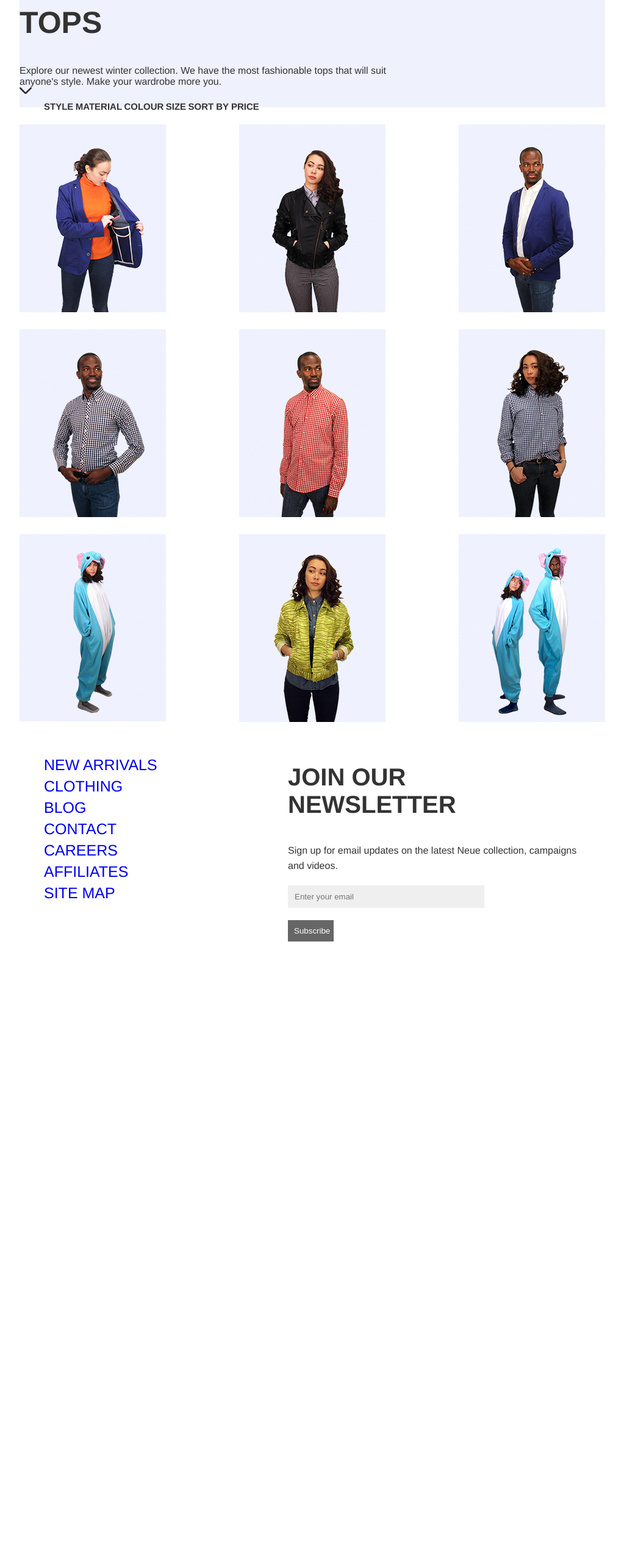
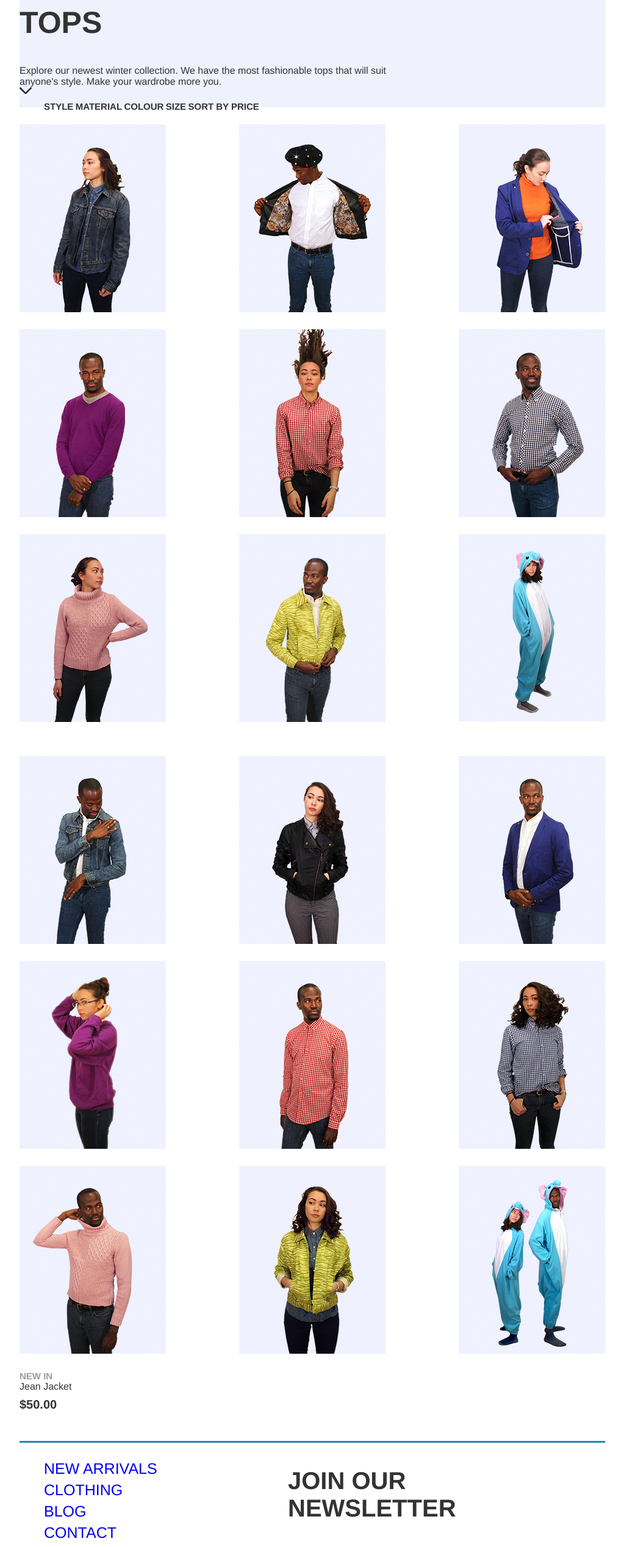
Before and after one commit to kchang00/chang_k_paterson_a_final_integrated_neue, a plain HTML site: page gallery.html in a window 1280 px wide. Shown: the part 240-2777 px from the top of the page at 61% size, without its empty margins (128-1151 px from the left). Before the commit the page ends 1902 px from the top, so only its background shows below. Drawn offline with Linux system fonts and the light colour scheme; files whose address does not match are found by name.

Commit message:
modified gallery

```diff
--- a/css/main.css
+++ b/css/main.css
@@ -391,7 +391,33 @@ input{
 	width: 20px;
 }
 
-#galleryImages
+#galleryImagesStatic
+{
+	margin-bottom: 28px;
+	display: flex;
+	flex-direction: column;
+	justify-content: space-between;
+/*	position: absolute;*/
+/*	background-color: blue;*/
+
+}
+
+.galleryRowStatic
+{
+
+	margin-top: 28px;
+	display: flex;
+	flex-direction: row;
+  	justify-content: space-between;
+/* 	background-color: tomato;*/
+}
+
+.galleryImgStatic:hover
+{
+	opacity: 0;
+}
+
+#galleryImagesRollover
 {
 	margin-bottom: 28px;
 	display: flex;
@@ -401,7 +427,7 @@ input{
 
 }
 
-.galleryRow
+.galleryRowRollover
 {
 
 	margin-top: 28px;
@@ -411,13 +437,27 @@ input{
 /* 	background-color: tomato;*/
 }
 
-
-.galleryImgStatic
+.galleryText
 {
-	position: absolute;
+	display: flex;
+	flex-direction: column;
+	justify-content: space-between;
+	margin-top: 28px;
+	padding-bottom: 40px;
+	border-bottom: 3px #1c8ab6 solid;
+	text-align: left;
 }
 
-.galleryImgStatic:hover
+.galleryNew
 {
-	opacity: 0;
+	font-size: 15px;
+	font-weight: bold;
+	color: #9c9c9c;
 }
+
+.galleryPrice
+{
+	font-size: 20px;
+	font-weight: bold;
+	line-height: 40px;
+}
--- a/gallery.html
+++ b/gallery.html
@@ -49,41 +49,54 @@
             </nav>
         </section>
 
-        <section id="galleryImages">
-            <h2 class="hidden">Gallery Images</h2>
-            <div class="galleryRow">
-            	<img class="galleryImgStatic" src="images/gallery_jeans_jacket_static_1.jpg" alt="Jean Jacket">
-                <img class="galleryImgRollover" src="images/gallery_jeans_jacket_hover_1.jpg" alt="Jean Jacket">
-
+        <section id="galleryImagesStatic">
+            <h2 class="hidden">Static Gallery Images</h2>
+            <div class="galleryRowStatic">
+                <img class="galleryImgStatic" src="images/gallery_jeans_jacket_static_1.jpg" alt="Jean Jacket">
                 <img class="galleryImgStatic" src="images/gallery_leather_jacket_static_2.jpg" alt="Leather Jacket">
-                <img class="galleryImgRollover" src="images/gallery_leather_jacket_hover_2.jpg" alt="Leather Jacket">
-
                 <img class="galleryImgStatic" src="images/gallery_blazer_static_3.jpg" alt="Royal Blue Blazer">
-                <img class="galleryImgRollover" src="images/gallery_blazer_hover_3.jpg" alt="Royal Blue Blazer">
             </div>
 
-            <div class="galleryRow">
+            <div class="galleryRowStatic">
                 <img class="galleryImgStatic" src="images/gallery_purple_sweater_static_4.jpg" alt="Purple Sweater">
+                <img class="galleryImgStatic" src="images/gallery_red_chequed_shirt_static_5.jpg" alt="Red Flannel">
+                <img class="galleryImgStatic" src="images/gallery_blue_chequed_shirt_static_6.jpg" alt="Blue Flannel">
+            </div>
+
+            <div class="galleryRowStatic">
+                <img class="galleryImgStatic" src="images/gallery_pink_sweater_static_7.jpg" alt="Pink Sweater">
+                <img class="galleryImgStatic" src="images/gallery_green_jacket_static_8.jpg" alt="Green Zebra Stripes Jacket">
+                <img class="galleryImgStatic" src="images/gallery_onesie_static_9.jpg" alt="Elephant Onesie">
+            </div>
+        </section><!-- end static gallery -->
+
+        <section id="galleryImagesRollover">
+            <h2 class="hidden">Rollover Gallery Images</h2>
+            <div class="galleryRowRollover">
+                <img class="galleryImgHover" src="images/gallery_jeans_jacket_hover_1.jpg" alt="Jean Jacket">
+                <img class="galleryImgHover" src="images/gallery_leather_jacket_hover_2.jpg" alt="Leather Jacket">
+                <img class="galleryImgHover" src="images/gallery_blazer_hover_3.jpg" alt="Royal Blue Blazer">
+            </div>
+
+            <div class="galleryRowRollover">
                 <img class="galleryImgRollover" src="images/gallery_purple_sweater_hover_4.jpg" alt="Purple Sweater">
-
-                <img class="galleryImgStatic" src="images/gallery_red_chequed_shirt_static_5.jpg" alt="Red Flannel">
                 <img class="galleryImgRollover" src="images/gallery_red_chequed_shirt_hover_5.jpg" alt="Red Flannel">
-
-                <img class="galleryImgStatic" src="images/gallery_blue_chequed_shirt_static_6.jpg" alt="Blue Flannel">
                 <img class="galleryImgRollover" src="images/gallery_blue_chequed_shirt_hover_6.jpg" alt="Blue Flannel">
             </div>
 
-            <div class="galleryRow">
-                <img class="galleryImgStatic" src="images/gallery_pink_sweater_static_7.jpg" alt="Pink Sweater">
+            <div class="galleryRowRollover">
                 <img class="galleryImgRollover" src="images/gallery_pink_sweater_hover_7.jpg" alt="Pink Sweater">
-
-                <img class="galleryImgStatic" src="images/gallery_green_jacket_static_8.jpg" alt="Green Zebra Stripes Jacket">
                 <img class="galleryImgRollover" src="images/gallery_green_jacket_hover_8.jpg" alt="Green Zebra Stripes Jacket">
-
-                <img class="galleryImgStatic" src="images/gallery_onesie_static_9.jpg" alt="Elephant Onesie">
                 <img class="galleryImgRollover" src="images/gallery_onesie_hover_9.jpg" alt="Elephant Onesie">
             </div>
-        </section><!--end gallerysImages-->
+        </section><!-- end rollover gallery -->
+
+
+            <div class="galleryText"><!-- make div???-->
+                    <p class="galleryNew">NEW IN</p>
+                    <p class="galleryDescription">Jean Jacket</p>
+                    <p class="galleryPrice">$50.00</p>
+            </div>
 
         <footer id="mainFooter">
             <nav class="footerNav">
```
Also changed, not shown: 2 other files.
